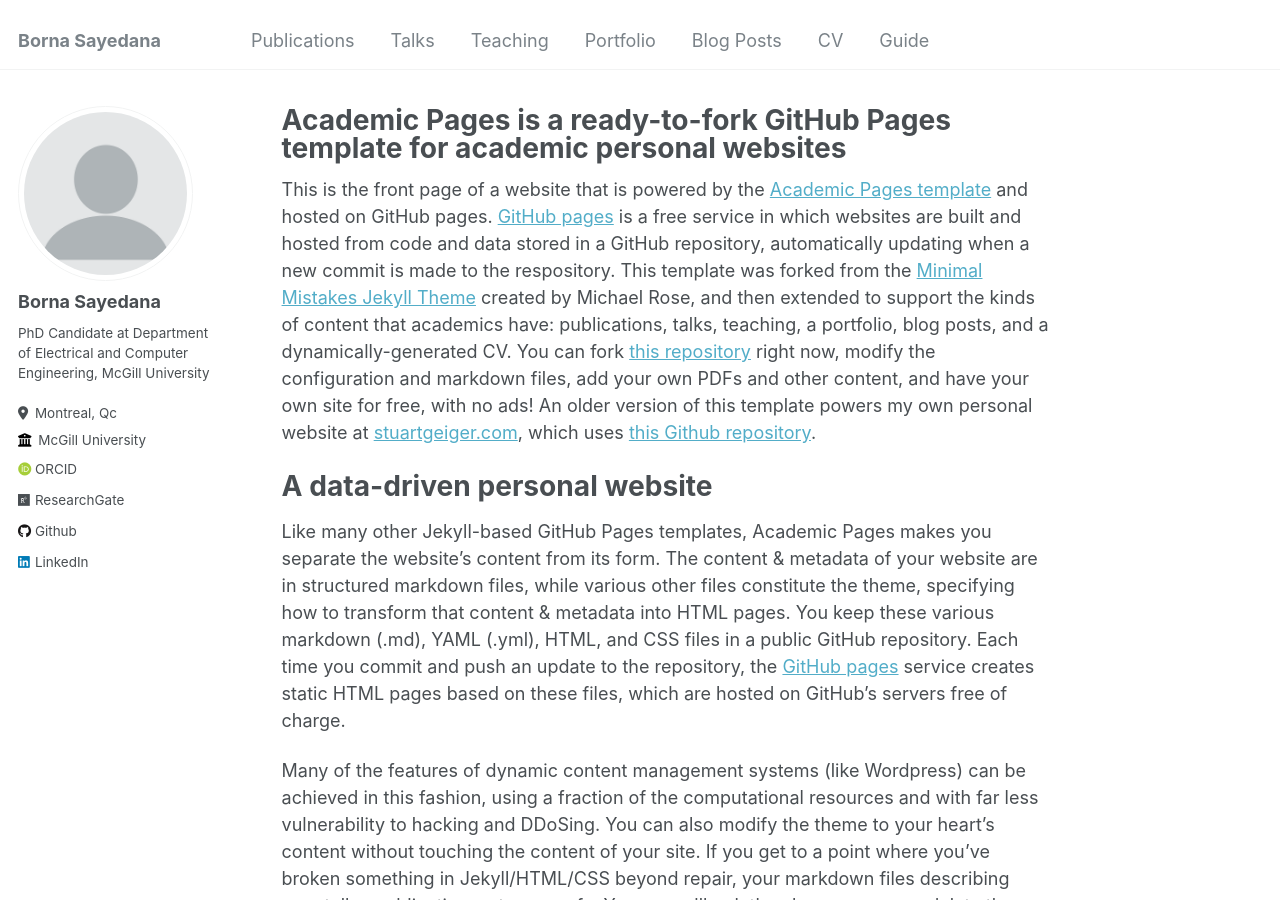
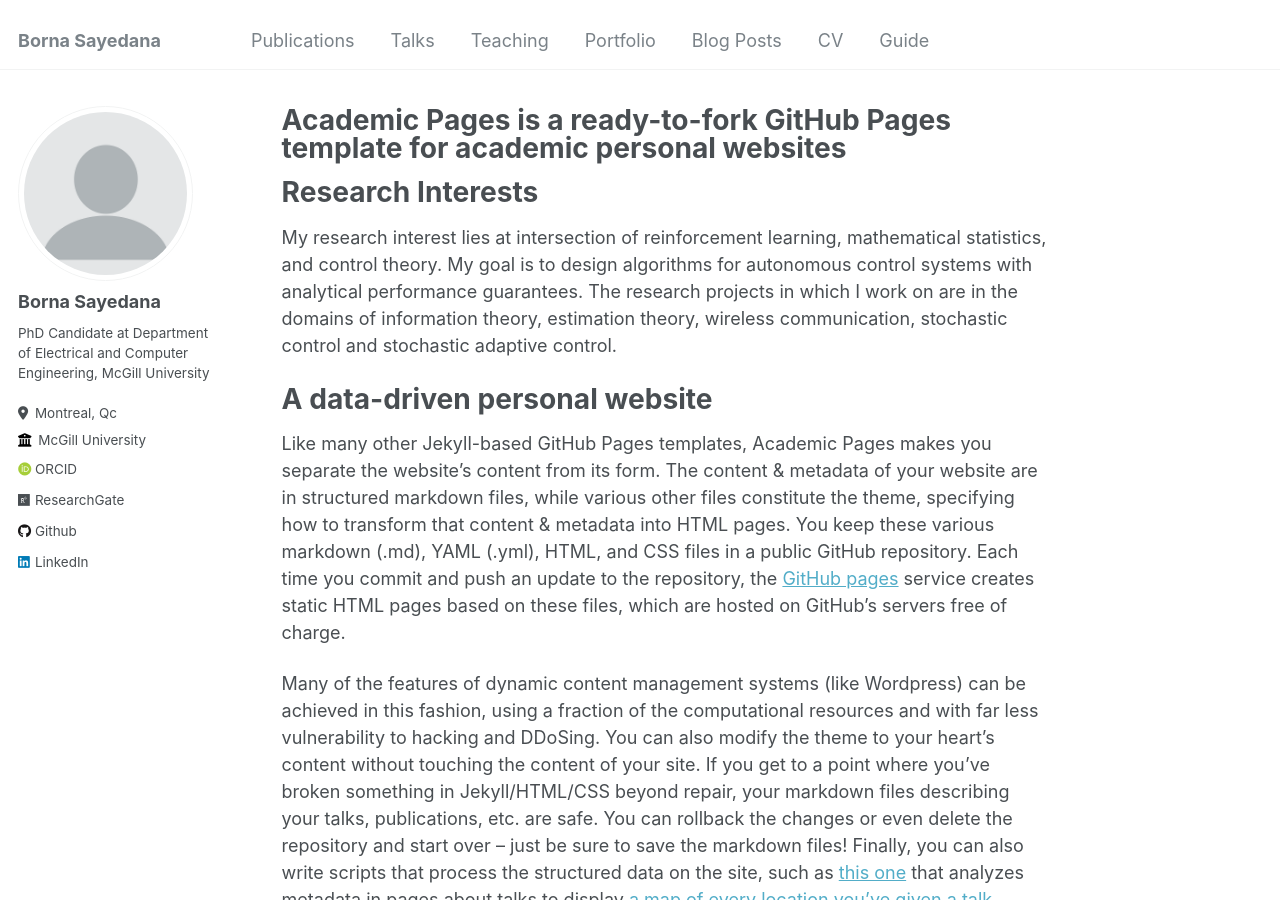
Before and after one commit to bornasayedana/bornasayedana.github.io, a Jekyll site: the page built from _pages/about.md, in a window 1280 px wide and 900 px high. Built offline with Jekyll 4.4.1, drawn with Linux system fonts in a browser that asks for light colours; some web fonts are replaced.

Commit message:
Update about.md

```diff
--- a/_pages/about.md
+++ b/_pages/about.md
@@ -7,7 +7,9 @@ redirect_from:
   - /about.html
 ---
 
-This is the front page of a website that is powered by the [Academic Pages template](https://github.com/academicpages/academicpages.github.io) and hosted on GitHub pages. [GitHub pages](https://pages.github.com) is a free service in which websites are built and hosted from code and data stored in a GitHub repository, automatically updating when a new commit is made to the respository. This template was forked from the [Minimal Mistakes Jekyll Theme](https://mmistakes.github.io/minimal-mistakes/) created by Michael Rose, and then extended to support the kinds of content that academics have: publications, talks, teaching, a portfolio, blog posts, and a dynamically-generated CV. You can fork [this repository](https://github.com/academicpages/academicpages.github.io) right now, modify the configuration and markdown files, add your own PDFs and other content, and have your own site for free, with no ads! An older version of this template powers my own personal website at [stuartgeiger.com](http://stuartgeiger.com), which uses [this Github repository](https://github.com/staeiou/staeiou.github.io).
+Research Interests
+======
+My research interest lies at intersection of reinforcement learning, mathematical statistics, and control theory. My goal is to design algorithms for autonomous control systems with analytical performance guarantees. The research projects in which I work on are in the domains of information theory, estimation theory, wireless communication, stochastic control and stochastic adaptive control.
 
 A data-driven personal website
 ======
```
